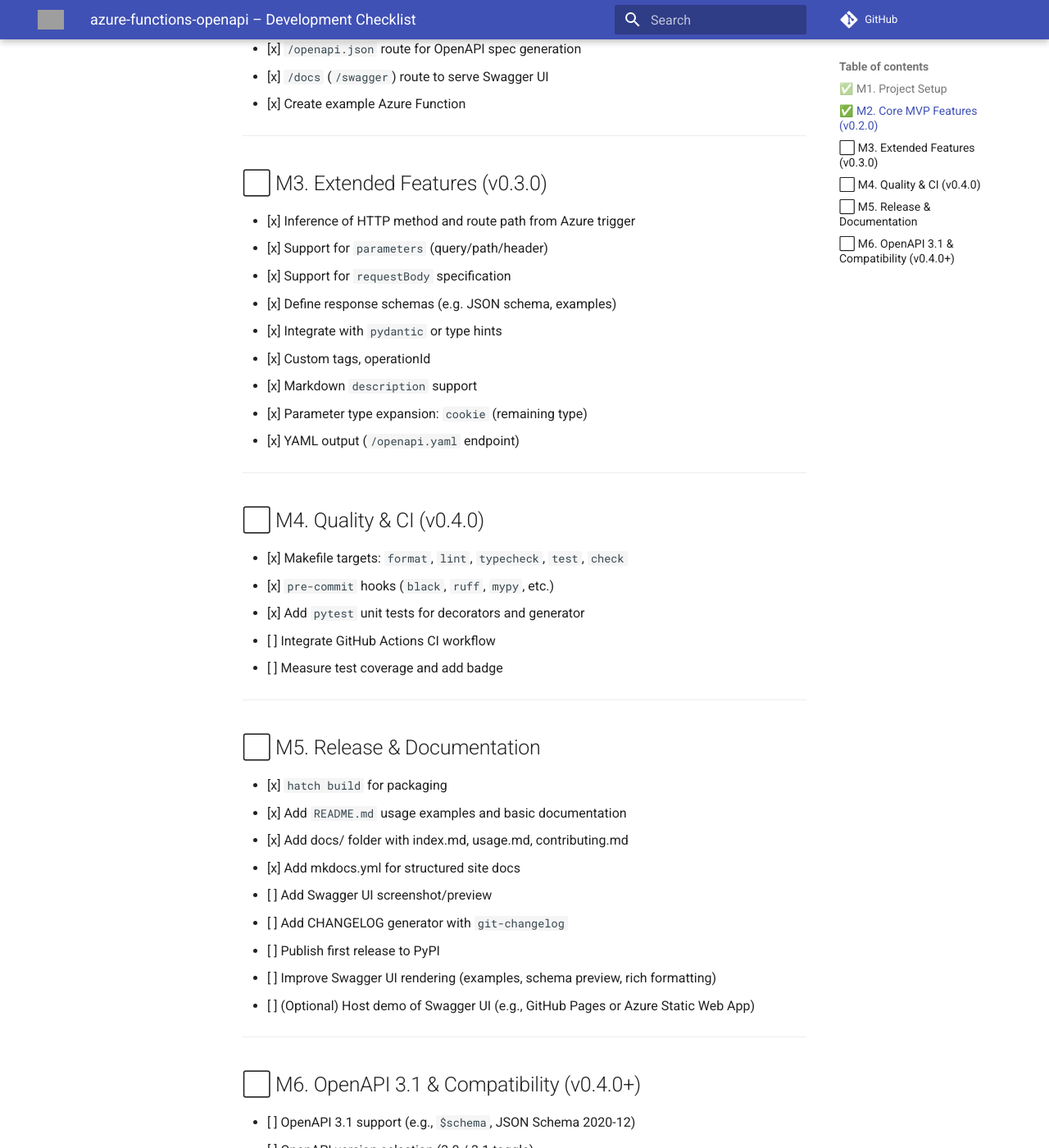
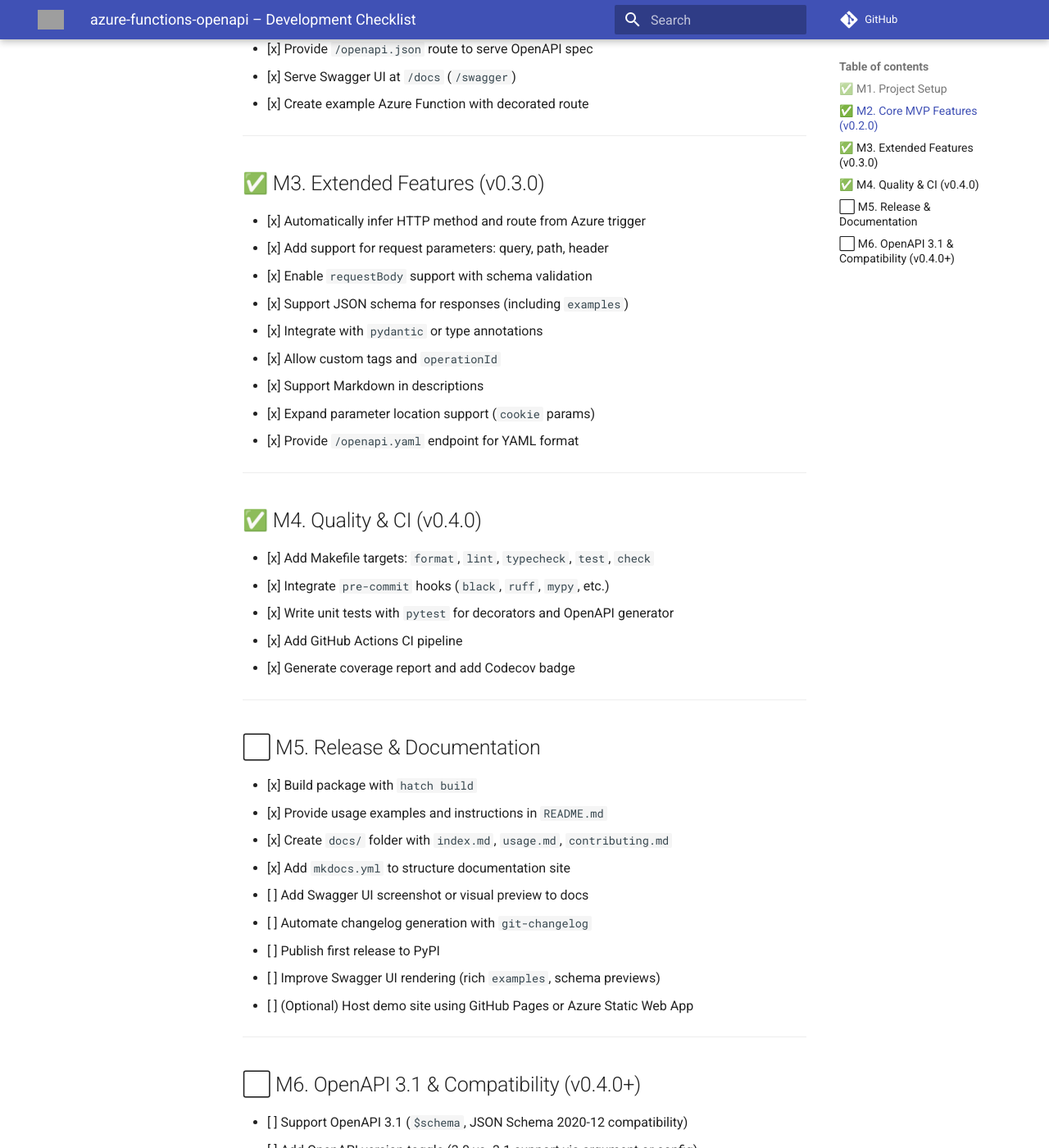
Before and after one commit to yeongseon/azure-functions-openapi, an MkDocs documentation site: the page built from docs/MILESTONES.md, in a window 1280 px wide and 1400 px high, scrolled down 651 px. Shown: the whole window at 82% size. Built offline with MkDocs 1.6.1 and Material for MkDocs 9.7.7, drawn with Linux system fonts in a browser that asks for light colours; comment, search, counter and statistics services are not loaded; some of the changed text lies outside the part shown; grey boxes are pictures that could not be loaded.

Commit message:
docs: update development checklist in English and reflect current progress

```diff
--- a/docs/MILESTONES.md
+++ b/docs/MILESTONES.md
@@ -1,59 +1,59 @@
 # azure-functions-openapi – Development Checklist
 
 ## ✅ M1. Project Setup
-- [x] Project scaffold with `src/`, `tests/`, and `examples/` directories
+- [x] Scaffold the project with `src/`, `tests/`, and `examples/` directories
 - [x] Configure `pyproject.toml`, `Makefile`, `.editorconfig`, `.gitignore`
 - [x] Set Python version to >=3.8
 - [x] Use `hatch` for versioning
-- [x] Setup `uv` for editable install
-- [x] Add `.pre-commit-config.yaml` and basic hooks
+- [x] Set up `uv` for editable installs
+- [x] Add `.pre-commit-config.yaml` and essential hooks
 
 ---
 
 ## ✅ M2. Core MVP Features (v0.2.0)
-- [x] `@openapi` decorator: capture `summary`, `description`, `response`
-- [x] Central registry for function metadata
-- [x] `/openapi.json` route for OpenAPI spec generation
-- [x] `/docs` (`/swagger`) route to serve Swagger UI
-- [x] Create example Azure Function
+- [x] Implement `@openapi` decorator: support `summary`, `description`, `response`
+- [x] Build central registry for function metadata
+- [x] Provide `/openapi.json` route to serve OpenAPI spec
+- [x] Serve Swagger UI at `/docs` (`/swagger`)
+- [x] Create example Azure Function with decorated route
 
 ---
 
-## ⬜ M3. Extended Features (v0.3.0)
-- [x] Inference of HTTP method and route path from Azure trigger
-- [x] Support for `parameters` (query/path/header)
-- [x] Support for `requestBody` specification
-- [x] Define response schemas (e.g. JSON schema, examples)
-- [x] Integrate with `pydantic` or type hints
-- [x] Custom tags, operationId
-- [x] Markdown `description` support
-- [x] Parameter type expansion: `cookie` (remaining type)
-- [x] YAML output (`/openapi.yaml` endpoint)
+## ✅ M3. Extended Features (v0.3.0)
+- [x] Automatically infer HTTP method and route from Azure trigger
+- [x] Add support for request parameters: query, path, header
+- [x] Enable `requestBody` support with schema validation
+- [x] Support JSON schema for responses (including `examples`)
+- [x] Integrate with `pydantic` or type annotations
+- [x] Allow custom tags and `operationId`
+- [x] Support Markdown in descriptions
+- [x] Expand parameter location support (`cookie` params)
+- [x] Provide `/openapi.yaml` endpoint for YAML format
 
 ---
 
-## ⬜ M4. Quality & CI (v0.4.0)
-- [x] Makefile targets: `format`, `lint`, `typecheck`, `test`, `check`
-- [x] `pre-commit` hooks (`black`, `ruff`, `mypy`, etc.)
-- [x] Add `pytest` unit tests for decorators and generator
-- [ ] Integrate GitHub Actions CI workflow
-- [ ] Measure test coverage and add badge
+## ✅ M4. Quality & CI (v0.4.0)
+- [x] Add Makefile targets: `format`, `lint`, `typecheck`, `test`, `check`
+- [x] Integrate `pre-commit` hooks (`black`, `ruff`, `mypy`, etc.)
+- [x] Write unit tests with `pytest` for decorators and OpenAPI generator
+- [x] Add GitHub Actions CI pipeline
+- [x] Generate coverage report and add Codecov badge
 
 ---
 
 ## ⬜ M5. Release & Documentation
-- [x] `hatch build` for packaging
-- [x] Add `README.md` usage examples and basic documentation
-- [x]  Add docs/ folder with index.md, usage.md, contributing.md
-- [x]  Add mkdocs.yml for structured site docs
-- [ ] Add Swagger UI screenshot/preview
-- [ ] Add CHANGELOG generator with `git-changelog`
+- [x] Build package with `hatch build`
+- [x] Provide usage examples and instructions in `README.md`
+- [x] Create `docs/` folder with `index.md`, `usage.md`, `contributing.md`
+- [x] Add `mkdocs.yml` to structure documentation site
+- [ ] Add Swagger UI screenshot or visual preview to docs
+- [ ] Automate changelog generation with `git-changelog`
 - [ ] Publish first release to PyPI
-- [ ] Improve Swagger UI rendering (examples, schema preview, rich formatting)
-- [ ] (Optional) Host demo of Swagger UI (e.g., GitHub Pages or Azure Static Web App)
+- [ ] Improve Swagger UI rendering (rich `examples`, schema previews)
+- [ ] (Optional) Host demo site using GitHub Pages or Azure Static Web App
 
 ---
 
 ## ⬜ M6. OpenAPI 3.1 & Compatibility (v0.4.0+)
-- [ ] OpenAPI 3.1 support (e.g., `$schema`, JSON Schema 2020-12)
-- [ ] OpenAPI version selection (3.0 / 3.1 toggle)
+- [ ] Support OpenAPI 3.1 (`$schema`, JSON Schema 2020-12 compatibility)
+- [ ] Add OpenAPI version toggle (3.0 vs. 3.1 support via argument or config)
```
